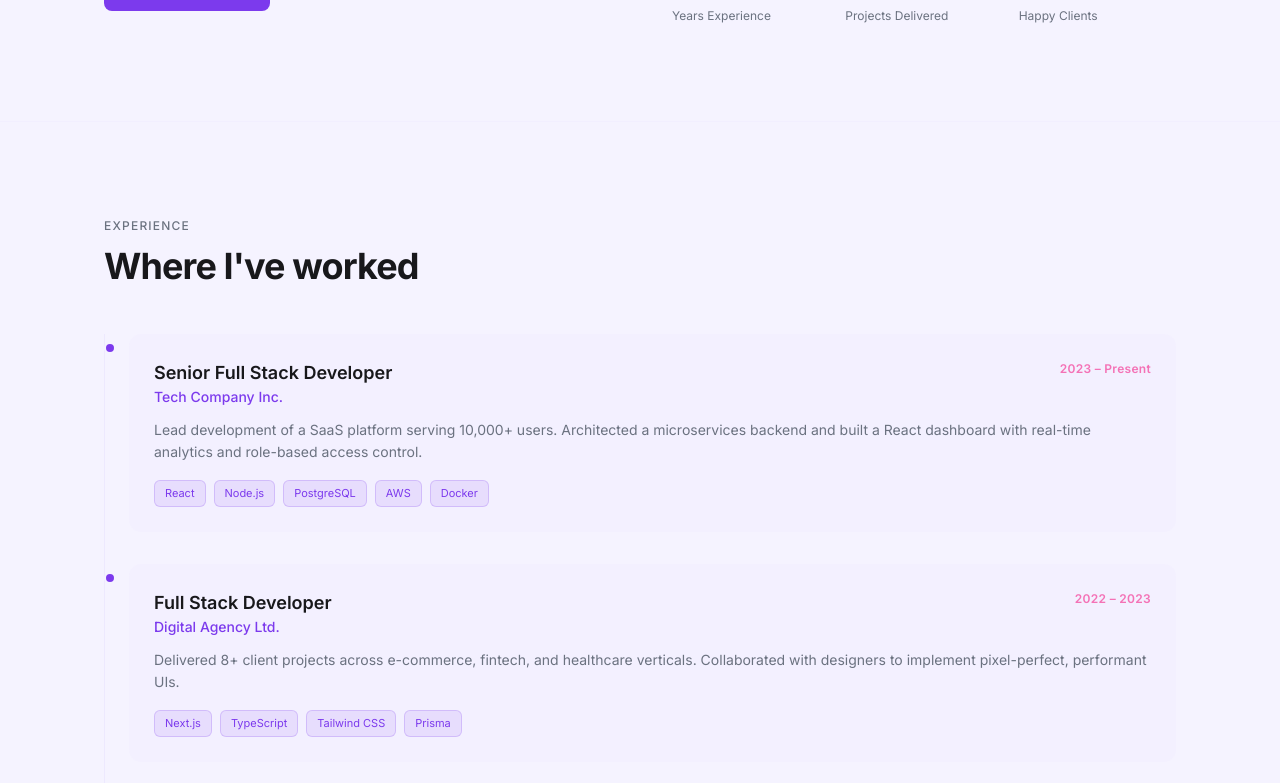
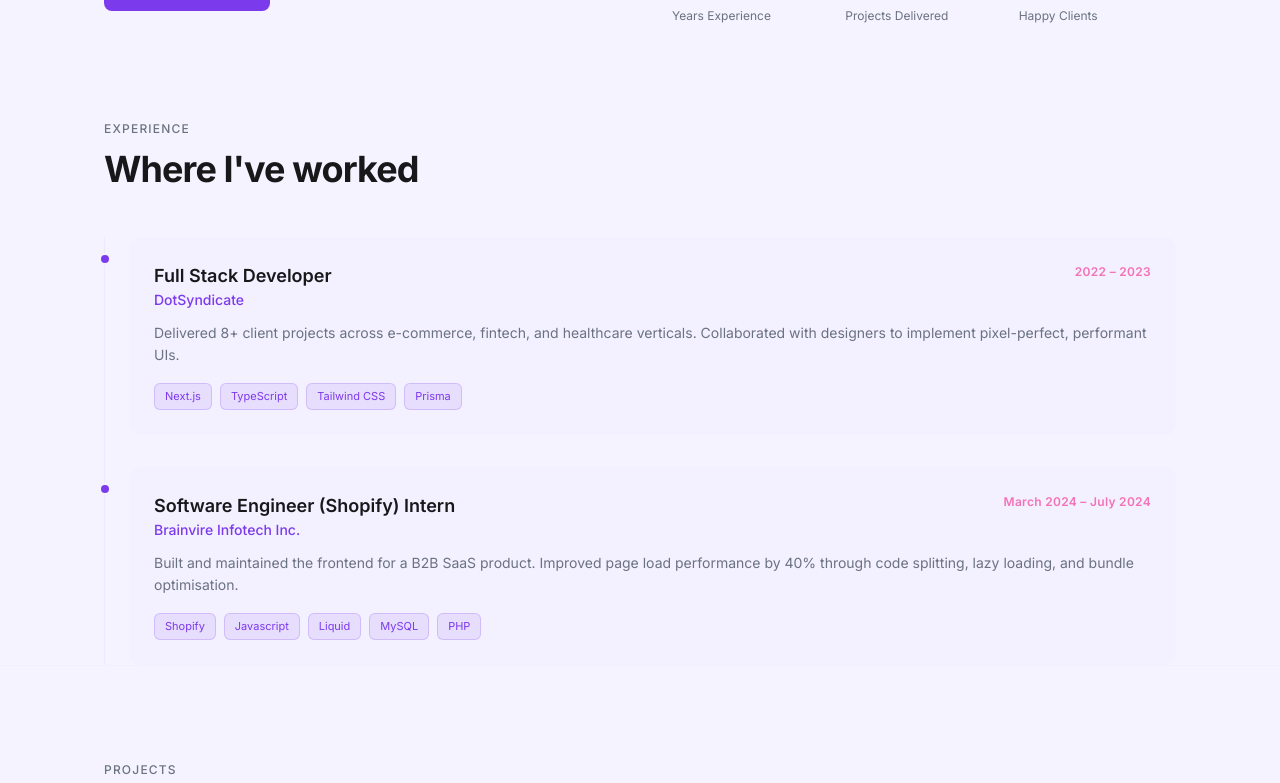
Before and after one commit to preranababar9/portfolio, a Next.js app: page / in a window 1280 px wide. Shown: the part 1317-2100 px from the top of the page. Built offline with nearby package versions, Linux system fonts and the light colour scheme.

Commit message:
chore: footer ui changes

```diff
--- a/app/components/Contact.tsx
+++ b/app/components/Contact.tsx
@@ -27,7 +27,7 @@ export default function Contact() {
     'w-full bg-stroke/40 border border-stroke hover:border-stroke/80 focus:border-primary/60 rounded-lg px-4 py-2.5 text-sm text-heading placeholder:text-muted/50 outline-none transition-colors';
 
   return (
-    <section id="contact" className="bg-card py-24 border-t border-stroke/40">
+    <section id="contact" className="bg-card pb-7 border-t border-stroke/40">
       <div className="section-container">
         <p className="section-subheading mb-3">Contact</p>
         <h2 className="section-heading mb-12">Let&apos;s work together</h2>
@@ -139,7 +139,7 @@ export default function Contact() {
       </div>
 
       {/* Footer */}
-      <div className="section-container mt-20 pt-8 border-t border-stroke/40">
+      <div className="section-container pt-5 border-t border-stroke/40">
         <p className="text-muted text-xs text-center">
           © {new Date().getFullYear()} Prerana Babar. Built with Next.js & Tailwind CSS.
         </p>
--- a/app/components/Work.tsx
+++ b/app/components/Work.tsx
@@ -1,33 +1,8 @@
-const experiences = [
-  {
-    role: 'Senior Full Stack Developer',
-    company: 'Tech Company Inc.',
-    period: '2023 – Present',
-    description:
-      'Lead development of a SaaS platform serving 10,000+ users. Architected a microservices backend and built a React dashboard with real-time analytics and role-based access control.',
-    tech: ['React', 'Node.js', 'PostgreSQL', 'AWS', 'Docker'],
-  },
-  {
-    role: 'Full Stack Developer',
-    company: 'Digital Agency Ltd.',
-    period: '2022 – 2023',
-    description:
-      'Delivered 8+ client projects across e-commerce, fintech, and healthcare verticals. Collaborated with designers to implement pixel-perfect, performant UIs.',
-    tech: ['Next.js', 'TypeScript', 'Tailwind CSS', 'Prisma'],
-  },
-  {
-    role: 'Frontend Developer',
-    company: 'Startup Studio',
-    period: '2021 – 2022',
-    description:
-      'Built and maintained the frontend for a B2B SaaS product. Improved page load performance by 40% through code splitting, lazy loading, and bundle optimisation.',
-    tech: ['React', 'Redux', 'SCSS', 'Webpack'],
-  },
-];
+import { experiences } from "../utils/const";
 
 export default function Work() {
   return (
-    <section id="work" className="bg-card py-24 border-t border-stroke/40">
+    <section id="work" className="bg-card">
       <div className="section-container">
         <p className="section-subheading mb-3">Experience</p>
         <h2 className="section-heading mb-12">Where I&apos;ve worked</h2>
@@ -36,7 +11,7 @@ export default function Work() {
           {experiences.map((exp, i) => (
             <div key={i} className="relative">
               {/* Timeline dot */}
-              <div className="absolute -left-[25px] top-2 w-3 h-3 rounded-full bg-primary border-2 border-card" />
+              <div className="absolute -left-[30px] top-4 w-3 h-3 rounded-full bg-primary border-2 border-card" />
 
               <div className="bg-stroke/30 rounded-xl p-6 border border-transparent hover:border-primary/25 hover:bg-stroke/40 transition-colors">
                 <div className="flex flex-col sm:flex-row sm:items-start sm:justify-between gap-1 mb-3">
--- /dev/null
+++ b/app/utils/const.ts
@@ -0,0 +1,18 @@
+export const experiences = [
+  {
+    role: 'Full Stack Developer',
+    company: 'DotSyndicate',
+    period: '2022 – 2023',
+    description:
+      'Delivered 8+ client projects across e-commerce, fintech, and healthcare verticals. Collaborated with designers to implement pixel-perfect, performant UIs.',
+    tech: ['Next.js', 'TypeScript', 'Tailwind CSS', 'Prisma'],
+  },
+  {
+    role: 'Software Engineer (Shopify) Intern',
+    company: 'Brainvire Infotech Inc.',
+    period: 'March 2024 – July 2024',
+    description:
+      'Built and maintained the frontend for a B2B SaaS product. Improved page load performance by 40% through code splitting, lazy loading, and bundle optimisation.',
+    tech: ['Shopify', 'Javascript', 'Liquid', 'MySQL', 'PHP'],
+  },
+];
--- a/package.json
+++ b/package.json
@@ -9,6 +9,7 @@
   },
   "dependencies": {
     "@tabler/icons-react": "^3.44.0",
+    "framer-motion": "^12.40.0",
     "next": "16.2.6",
     "react": "19.2.4",
     "react-dom": "19.2.4"
```
Also changed, not shown: 1 other file (tests, documents, lock files or other folders).
